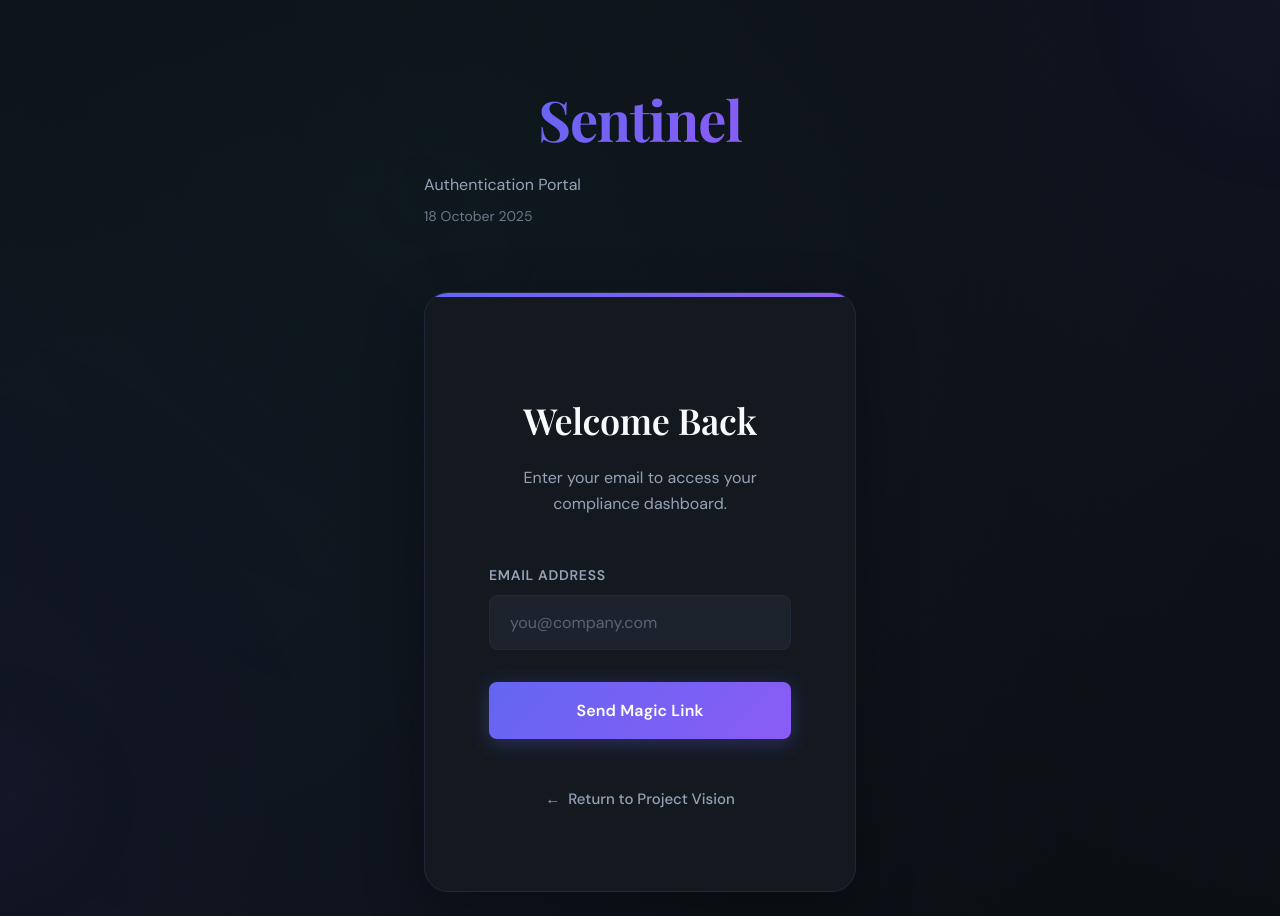
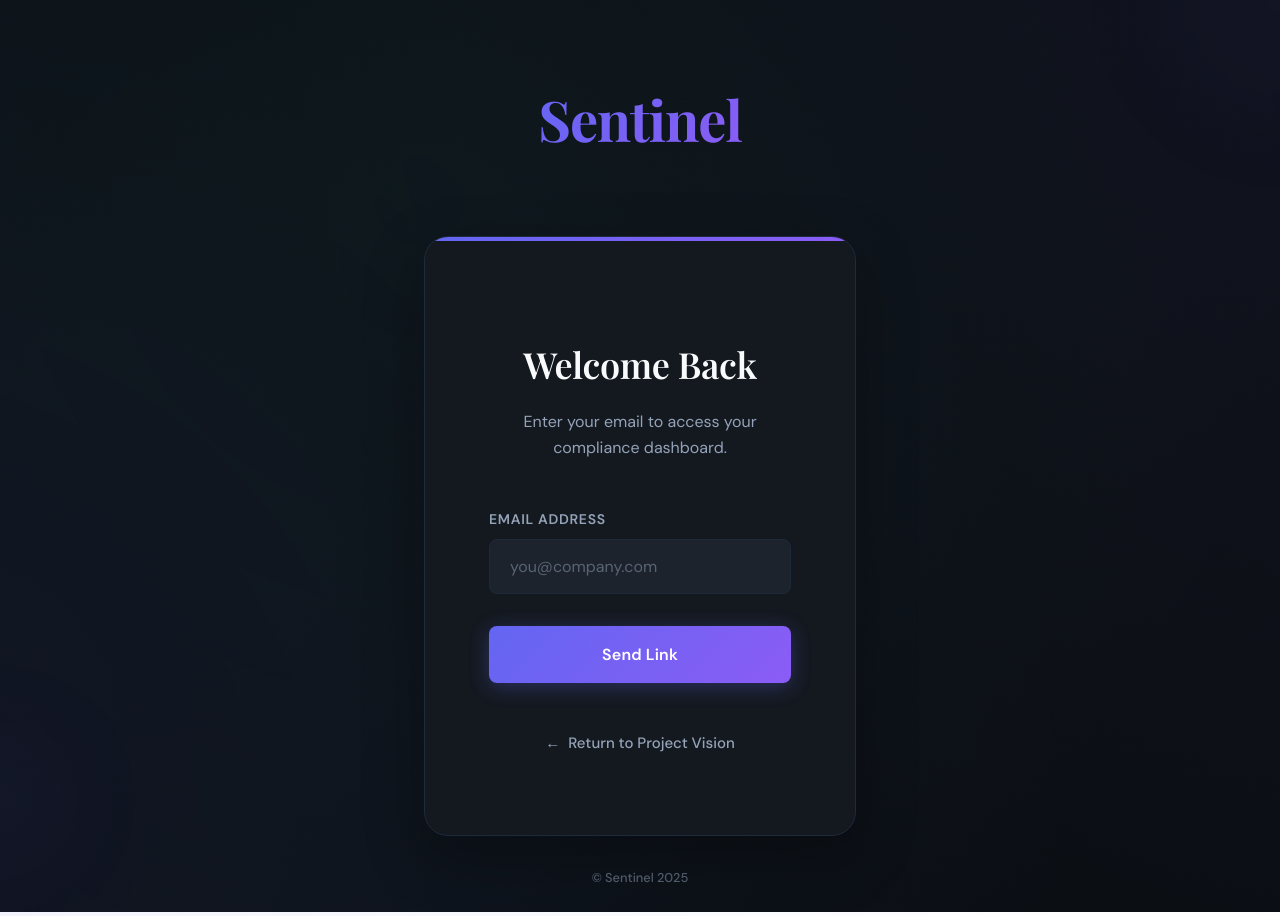
Before and after one commit to Enzo-Armani/sentinel, a Next.js app: page /login in a window 1280 px wide. Built offline with nearby package versions, Linux system fonts and the light colour scheme; a web font is replaced by a local one.

Commit message:
new UI V1.0

```diff
--- a/app/login/login.module.css
+++ b/app/login/login.module.css
@@ -5,6 +5,7 @@
   --color-primary: #6366f1;
   --color-accent: #8b5cf6;
   --color-success: #10b981;
+  --color-error: #ef4444; /* Added Error Red */
   --color-text: #f8fafc;
   --color-text-muted: #94a3b8;
   --color-border: #1e293b;
@@ -63,6 +64,8 @@
   position: relative;
   z-index: 1;
   animation: slideUp 0.8s cubic-bezier(0.16, 1, 0.3, 1);
+  display: flex; /* Added to help stack the footer */
+  flex-direction: column;
 }
 
 @keyframes slideUp {
@@ -88,19 +91,6 @@
   -webkit-text-fill-color: transparent;
   margin-bottom: var(--spacing-xs);
   display: inline-block;
-}
-
-.subtitle {
-  color: var(--color-text-muted);
-  font-size: 1rem;
-  font-weight: 400;
-  margin-bottom: var(--spacing-xs);
-}
-
-.date {
-  color: var(--color-text-muted);
-  font-size: 0.875rem;
-  opacity: 0.7;
 }
 
 /* Card */
@@ -139,6 +129,17 @@
   font-size: 1rem;
   text-align: center;
   margin-bottom: var(--spacing-xl);
+  min-height: 1.6em; /* Keeps layout stable if text changes */
+  transition: color 0.3s ease;
+}
+
+/* Status variants for the description text */
+.textSuccess {
+  color: var(--color-success) !important;
+  font-weight: 500;
+}
+.textError {
+  color: var(--color-error) !important;
 }
 
 /* Form */
@@ -217,7 +218,7 @@
 }
 .btn:active { transform: translateY(0); }
 
-/* Footer Link */
+/* Footer Link inside card */
 .footerLink {
   display: flex;
   align-items: center;
@@ -273,14 +274,36 @@
   50% { opacity: 0.6; transform: scale(1.1); }
 }
 
-/* Feedback Message Box */
-.messageBox {
-  margin-top: 1rem;
-  padding: 1rem;
-  background: var(--color-surface-elevated);
-  border: 1px solid var(--color-border);
-  border-radius: var(--radius-sm);
-  color: var(--color-text);
-  font-size: 0.9rem;
+/* Loading Animation */
+@keyframes spin {
+  to { transform: rotate(360deg); }
+}
+
+.loading {
+  color: transparent !important;
+  pointer-events: none;
+}
+.loading::after {
+  content: '';
+  position: absolute;
+  width: 20px;
+  height: 20px;
+  top: 50%;
+  left: 50%;
+  margin-left: -10px;
+  margin-top: -10px;
+  border: 2px solid rgba(255, 255, 255, 0.3);
+  border-radius: 50%;
+  border-top-color: white;
+  animation: spin 0.6s linear infinite;
+}
+
+/* Copyright (Outside Card) */
+.copyright {
   text-align: center;
+  margin-top: 2rem;
+  color: var(--color-text-muted);
+  font-size: 0.8rem;
+  opacity: 0.5;
+  font-weight: 500;
 }
--- a/app/login/page.tsx
+++ b/app/login/page.tsx
@@ -1,69 +1,75 @@
 import { createClient } from '@/utils/supabase/server'
 import { redirect } from 'next/navigation'
 import styles from './login.module.css'
+import { SubmitButton } from './submit-button'
 
 export default async function Login(props: {
   searchParams: Promise<{ message: string }>
 }) {
-  // Await the searchParams (Required for Next.js 15)
   const searchParams = await props.searchParams
-  const message = searchParams.message
+  const rawMessage = searchParams.message
+
+  // Safety decode
+  let displayMessage = ""
+  if (rawMessage) {
+    try {
+      displayMessage = decodeURIComponent(rawMessage)
+    } catch (e) {
+      displayMessage = rawMessage
+    }
+  }
+
+  // Update success check to match new message
+  const isSuccess = displayMessage?.includes('Link Sent');
+  const isError = displayMessage && !isSuccess;
 
   const signIn = async (formData: FormData) => {
     'use server'
 
     const email = formData.get('email') as string
     const supabase = await createClient()
+    const baseUrl = (process.env.NEXT_PUBLIC_BASE_URL || '').trim()
 
     const { error } = await supabase.auth.signInWithOtp({
       email,
       options: {
-        // Redirects user to your callback route
-        emailRedirectTo: `${process.env.NEXT_PUBLIC_BASE_URL}/auth/callback`,
+        emailRedirectTo: `${baseUrl}/auth/callback`,
       },
     })
 
     if (error) {
       console.error('Supabase Login Error:', error)
-
-      // --- CRASH FIX ---
-      // We clean the error message to remove newlines (\n) or huge text
-      // which causes Next.js to crash with "ERR_INVALID_CHAR"
-      const cleanMessage = (error.message || "Authentication failed")
-        .replace(/[\n\r]+/g, ' ') // Replace newlines with space
+      const safeErrorMessage = (error.message || "Login failed")
+        .replace(/[^a-zA-Z0-9\s]/g, '')
         .trim()
-        .substring(0, 200) // Cut off if too long
-
-      return redirect(`/login?message=${encodeURIComponent(cleanMessage)}`)
+        .substring(0, 100)
+      return redirect(`/login?message=${encodeURIComponent(safeErrorMessage)}`)
     }
 
-    return redirect('/login?message=✓ Magic Link Sent! Check your email.')
+    // Updated Confirmation Message
+    return redirect('/login?message=Link Sent. Check your email.')
   }
-
-  // Get today's date for the header
-  const today = new Date().toLocaleDateString('en-AU', {
-    year: 'numeric',
-    month: 'long',
-    day: 'numeric'
-  })
 
   return (
     <div className={styles.loginWrapper}>
-      {/* Decorative Circles */}
       <div className={`${styles.decorativeCircle} ${styles.circle1}`}></div>
       <div className={`${styles.decorativeCircle} ${styles.circle2}`}></div>
 
       <div className={styles.container}>
         <header className={styles.header}>
             <h1 className={styles.logo}>Sentinel</h1>
-            <p className={styles.subtitle}>Authentication Portal</p>
-            <p className={styles.date}>{today}</p>
         </header>
 
         <div className={styles.card}>
             <h2 className={styles.cardTitle}>Welcome Back</h2>
-            <p className={styles.cardDescription}>
-                Enter your email to access your compliance dashboard.
+
+            {/* Dynamic Description Text */}
+            <p className={`
+              ${styles.cardDescription}
+              ${isSuccess ? styles.textSuccess : ''}
+              ${isError ? styles.textError : ''}
+            `}>
+                {displayMessage || "Enter your email to access your compliance dashboard."}
             </p>
 
             <form action={signIn} className={styles.form}>
@@ -80,17 +86,16 @@ export default async function Login(props: {
                     />
                 </div>
 
-                <button type="submit" className={styles.btn}>Send Magic Link</button>
-
-                {/* Status Message Display */}
-                {message && (
-                    <div className={styles.messageBox}>
-                        {decodeURIComponent(message)}
-                    </div>
-                )}
+                <SubmitButton />
             </form>
 
-            <a href="/about" className={styles.footerLink}>Return to Project Vision</a>
+            <div style={{textAlign: 'center'}}>
+                <a href="/about" className={styles.footerLink}>Return to Project Vision</a>
+            </div>
+        </div>
+
+        <div className={styles.copyright}>
+            © Sentinel 2025
         </div>
       </div>
     </div>
--- /dev/null
+++ b/app/login/submit-button.tsx
@@ -0,0 +1,18 @@
+'use client'
+
+import { useFormStatus } from 'react-dom'
+import styles from './login.module.css'
+
+export function SubmitButton() {
+  const { pending } = useFormStatus()
+
+  return (
+    <button
+      type="submit"
+      className={`${styles.btn} ${pending ? styles.loading : ''}`}
+      disabled={pending}
+    >
+      Send Link
+    </button>
+  )
+}
```
